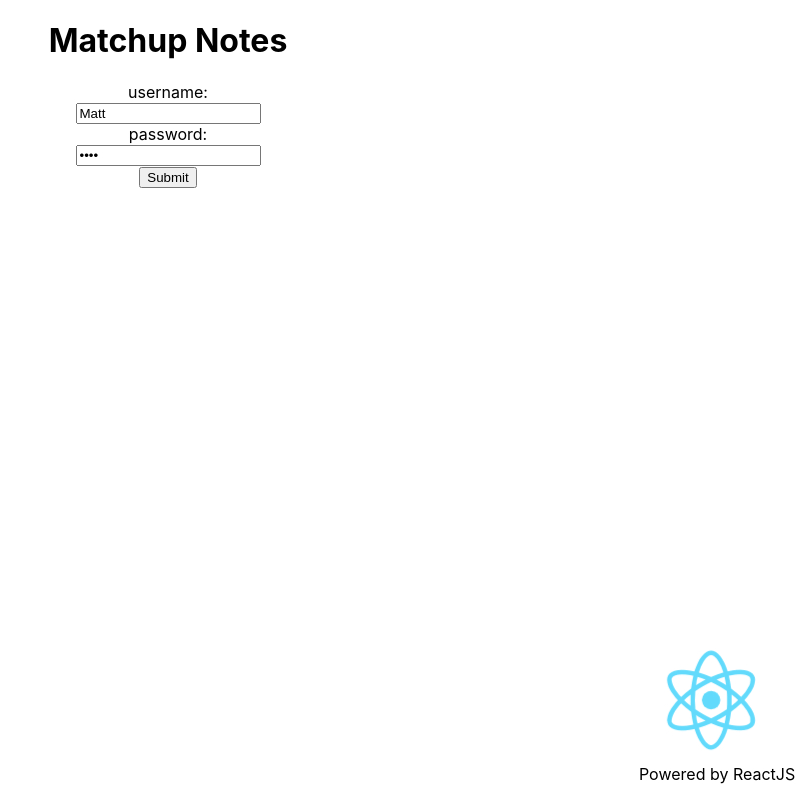
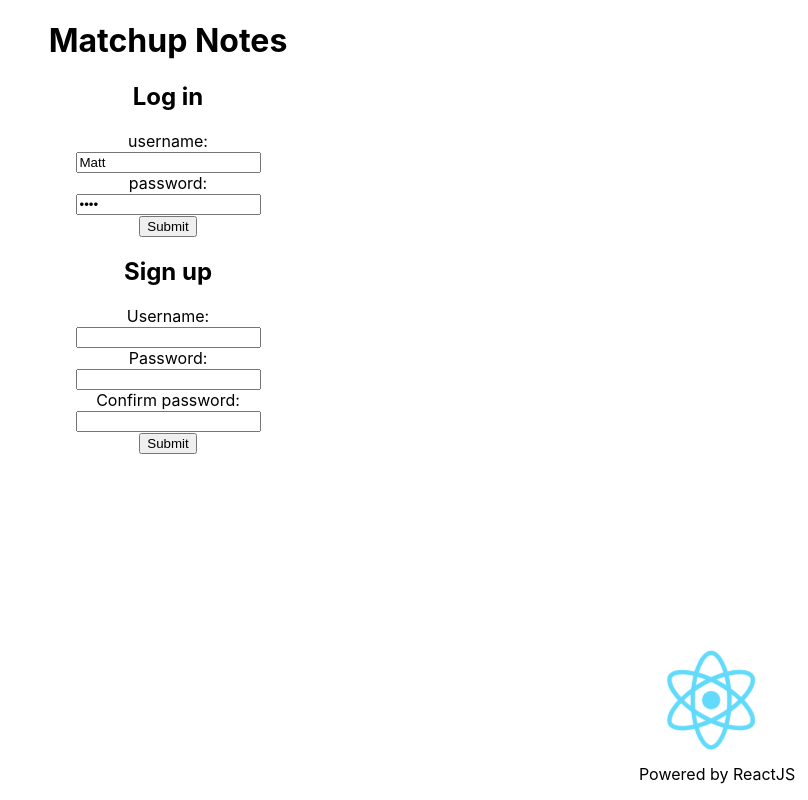
Before and after one commit to matt712/IndividualProjectFront, a React (Create React App) app: page / in a window 1280 px wide. Shown: the whole page, without its empty margins (472-1280 px from the left). Built offline with nearby package versions, Linux system fonts and the light colour scheme.

Commit message:
Create, read, delete working

```diff
--- a/src/App.css
+++ b/src/App.css
@@ -29,6 +29,9 @@ h1{
 .loginBox{
   text-align: center;
 }
+.createBox{
+  text-align: center;
+}
 .DisplayUser{
   position: fixed;
   top:0;
@@ -39,3 +42,8 @@ h1{
   top:7%;
   right: 1%;
 }
+.DeleteButton{
+  position: fixed;
+  top:14%;
+  right:1%;
+}
--- a/src/App.js
+++ b/src/App.js
@@ -5,6 +5,7 @@ import HeadText from './HeadText';
 import Login from './Login';
 import DisplayUser from './DisplayUser';
 import NotesForChar from './NotesForChar';
+import CreateAccount from './CreateAccount';
 import Axios from 'axios';
 
 class App extends Component {
@@ -58,6 +59,8 @@ class App extends Component {
         <HeadText/>
         <Login
         handleLogin={this.handleLogin}/>
+        <CreateAccount
+        handleLogin={this.handleLogin}/>
         <div className="App-header">
           <img src={logo} className="App-logo" alt="logo" />
           <p className="App-text">
--- /dev/null
+++ b/src/CreateAccount.js
@@ -0,0 +1,55 @@
+import React, { Component } from 'react';
+import Axios from 'axios';
+
+class CreateAccount extends Component{
+    constructor(props){
+        super(props);
+        this.state={
+            username:"",
+            password:"",
+            confirmPassword: ""
+        };
+        this.updateState = (e) =>{
+            const value = e.target.value;
+            const name = e.target.name;
+            this.setState({
+                [name]: value
+            });
+        }
+        this.createAcc = (e) =>{
+            e.preventDefault();
+            var url = `http://localhost:8080/IndividualProject/api/user/createUser`
+            var username = this.state.username;
+            var password =this.state.password;
+            var body = { username, password };
+            if(this.state.password === this.state.confirmPassword){
+                Axios.post(url,body).then(function(response){
+                    alert("Account created, please log in");
+                }).catch(function(error){
+                    alert("Something went wrong with account creation, \n Try another username");
+                });
+            }else{
+                alert("Passwords do not match");
+            }
+        }
+    }
+    render(){
+        const user = this.props.user;
+        return(
+            <div className="createBox">
+            <h2>Sign up</h2>
+                <form onSubmit={this.createAcc}>
+                    Username: <br/>
+                    <input type="text" name="username" value={this.state.username} onChange={this.updateState}/>
+                     <br/>Password: <br/>
+                    <input type="password" name="password" value={this.state.password} onChange={this.updateState}/>
+                    <br/> Confirm password: <br/>
+                    <input type="password" name="confirmPassword" value={this.state.confirmPassword} onChange={this.updateState}/>
+                    <br/>
+                    <input type="submit" value="Submit"/>
+                </form>
+            </div>
+        );
+    }
+}
+export default CreateAccount;
--- a/src/DisplayUser.js
+++ b/src/DisplayUser.js
@@ -4,15 +4,38 @@ import Axios from 'axios';
 class DisplayUser extends Component{
     constructor(props){
         super(props)
+        this.state={displaySettings:false}
+    }
+    handleDisplaySettings =()=>{
+        this.setState({displaySettings:true});
+    }
+    deleteAccount =()=>{
+        var url = `http://localhost:8080/IndividualProject/api/user/deleteUser/${this.props.username}`;
+        Axios.delete(url).then(function(response){
+            alert("Account successfully deleted");
+        }).catch(function(error){
+            alert("Account deletion failed");
+        });
+        this.props.handleLogout();
     }
     render(){
+        if(this.state.displaySettings===false){
             return(
-
                 <div>
                     <p className="DisplayUser">user: {this.props.username}</p>
                     <button className="LogoutButton" type="button" onClick={this.props.handleLogout}>Logout</button>
+                    <button className="DeleteButton" type="button" onClick={this.handleDisplaySettings}>Settings</button>
                 </div>
             );
+        }else{
+            return(
+                <div>
+                    <p className="DisplayUser">user: {this.props.username}</p>
+                    <button className="LogoutButton" type="button" onClick={this.props.handleLogout}>Logout</button>
+                    <button className="DeleteButton" type="button" onClick={this.deleteAccount}>Delete Account</button>
+                </div>
+            )
+        }
     }
 }
 export default DisplayUser;
--- a/src/Login.js
+++ b/src/Login.js
@@ -1,5 +1,4 @@
 import React, { Component } from 'react';
-import Axios from 'axios';
 
 class Login extends Component{
     constructor(props){
@@ -21,9 +20,9 @@ class Login extends Component{
         }
     }
     render(){
-        const user = this.props.user;
         return(
             <div className="loginBox">
+            <h2>Log in</h2>
                 <form onSubmit={this.handleLogin}>
                     username: <br/>
                     <input type="text" name="username" value={this.state.username} onChange={this.updateState}/>
```
Lines whose indentation alone changed are shown as unchanged.
